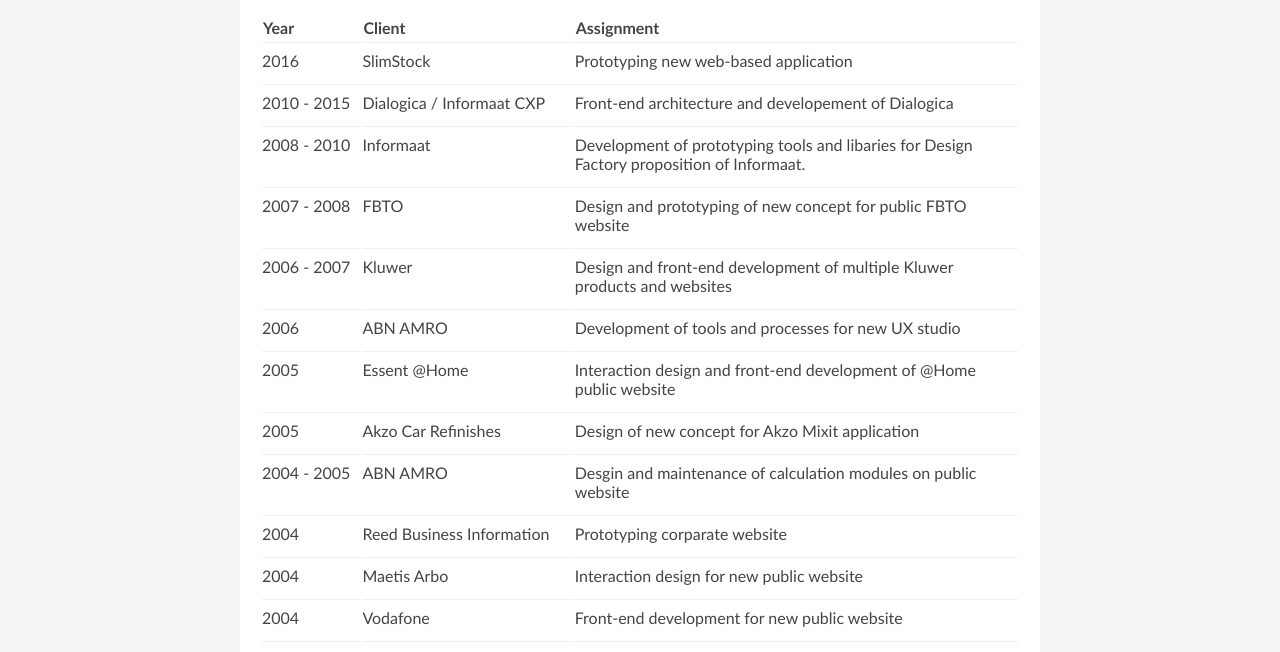
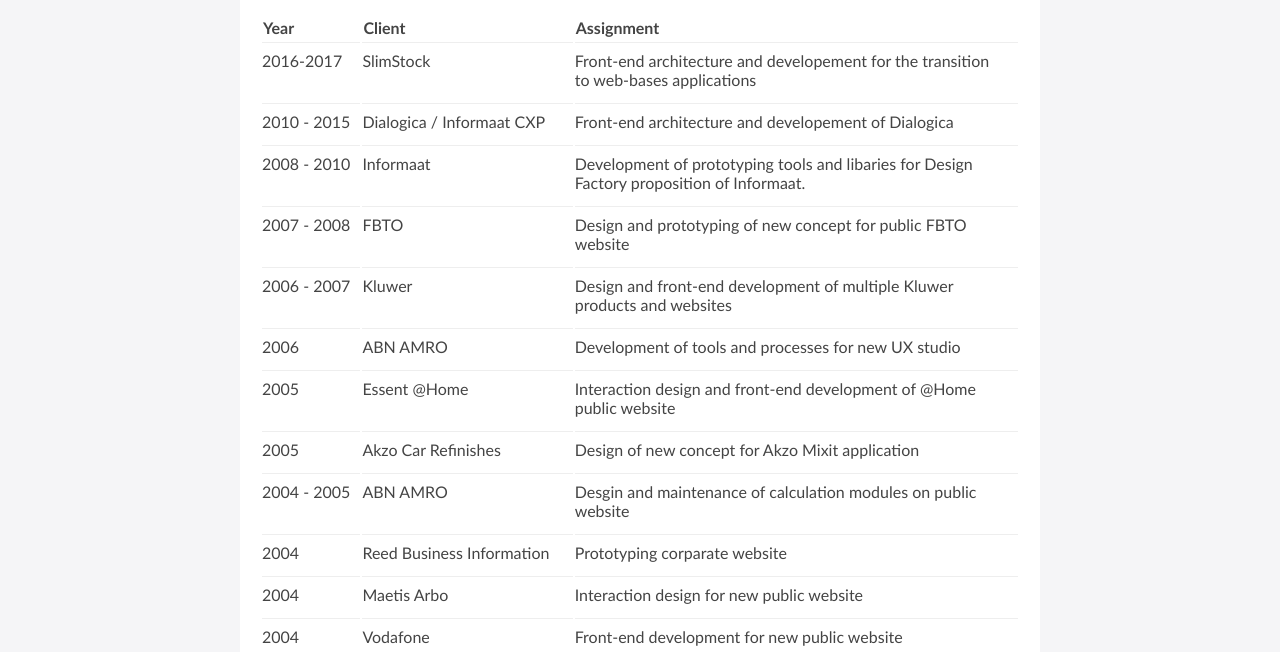
Before and after one commit to andrehaveman/andrehaveman.github.io, a website: page projects.html in a window 1280 px wide. Shown: the part 132-784 px from the top of the page. Drawn offline with Linux system fonts and the light colour scheme.

Commit message:
Updated project list

```diff
--- a/projects.html
+++ b/projects.html
@@ -31,9 +31,9 @@
                         </thead>
                         <tbody>
                             <tr>
-                                <td>2016</td>
+                                <td>2016-2017</td>
                                 <td>SlimStock</td>
-                                <td>Prototyping new web-based application</td>
+                                <td>Front-end architecture and developement for the transition to web-bases applications</td>
                             </tr>
                             <tr>
                                 <td>2010 - 2015</td>
@@ -177,14 +177,12 @@
                             </tr>
                         </tbody>
                     </table>
-
-
                 </div>
             </div>
-
         </section>
         <footer>
             <ul class="contact-details">
+                <li class="contact__phone"><i class="icon icon-phone"></i><a href="tel:+31624491395">+31 6 24491395</a></li>
                 <li class="contact__email"><i class="icon icon-mail-alt"></i><a href="mailto:andre.haveman@gmail.com">andre.haveman@gmail.com</a></li>
                 <li class="contact__linkedin"><i class="icon icon-linkedin"></i><a href="https://nl.linkedin.com/in/andrehaveman">LinkedIn</a></li>
                 <li class="contact__github"><i class="icon icon-github"></i><a href="https://www.github.com/andrehaveman">GitHub</a></li>
```
